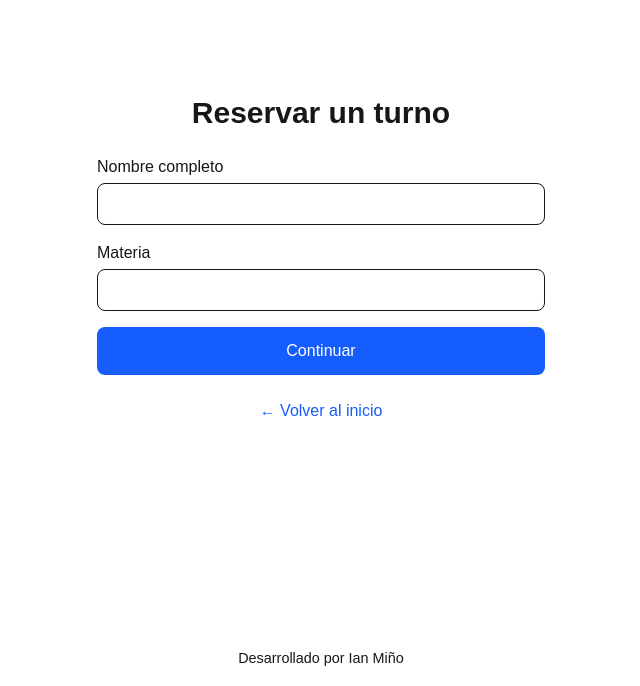
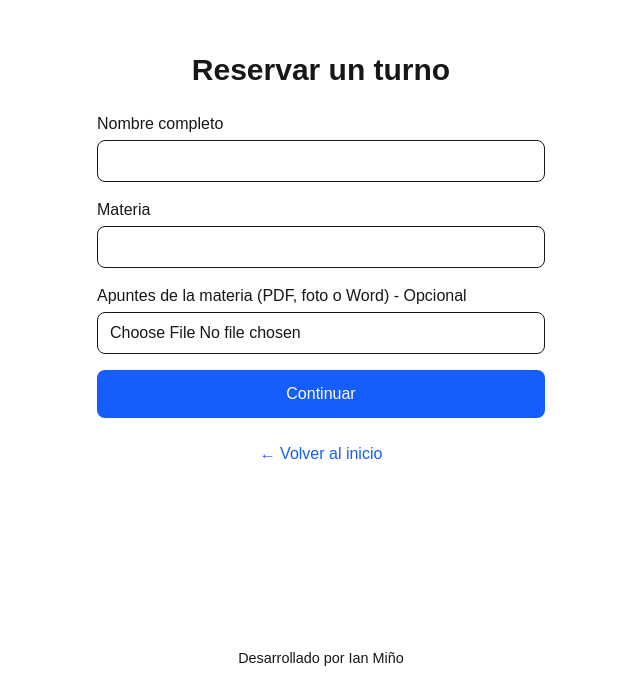
Before and after one commit to Ian-M-09/sistema-turnos-clases, a Next.js app: page /reservar in a window 1280 px wide. Shown: the part 114-800 px from the top of the page, without its empty margins (319-959 px from the left). Built offline with nearby package versions, Linux system fonts and the light colour scheme.

Commit message:
envió de archivos - opcional

```diff
--- a/src/components/FormularioAlumno.js
+++ b/src/components/FormularioAlumno.js
@@ -1,15 +1,17 @@
-"use client";
+    "use client";
 
-import { useState } from "react";
+    import { useState } from "react";
 
-export default function FormularioAlumno() {
+    export default function FormularioAlumno() {
     const [nombre, setNombre] = useState("");
     const [materia, setMateria] = useState("");
+    const [archivo, setArchivo] = useState(null);
 
     function handleSubmit(e) {
         e.preventDefault();
         console.log("Nombre:", nombre);
         console.log("Materia:", materia);
+        console.log("Archivo:", archivo);
     }
 
     return (
@@ -42,6 +44,19 @@ export default function FormularioAlumno() {
             />
         </div>
 
+        <div className="flex flex-col text-left">
+            <label htmlFor="archivo" className="mb-1 font-medium">
+            Apuntes de la materia (PDF, foto o Word) - Opcional
+            </label>
+            <input
+            id="archivo"
+            type="file"
+            accept=".pdf,.doc,.docx,image/*"
+            onChange={(e) => setArchivo(e.target.files[0])}
+            className="border rounded-lg px-3 py-2"
+            />
+        </div>
+
         <button
             type="submit"
             className="bg-blue-600 text-white px-6 py-3 rounded-lg hover:bg-blue-700 transition"
```
Also changed, not shown: 1 other file (tests, documents, lock files or other folders).
